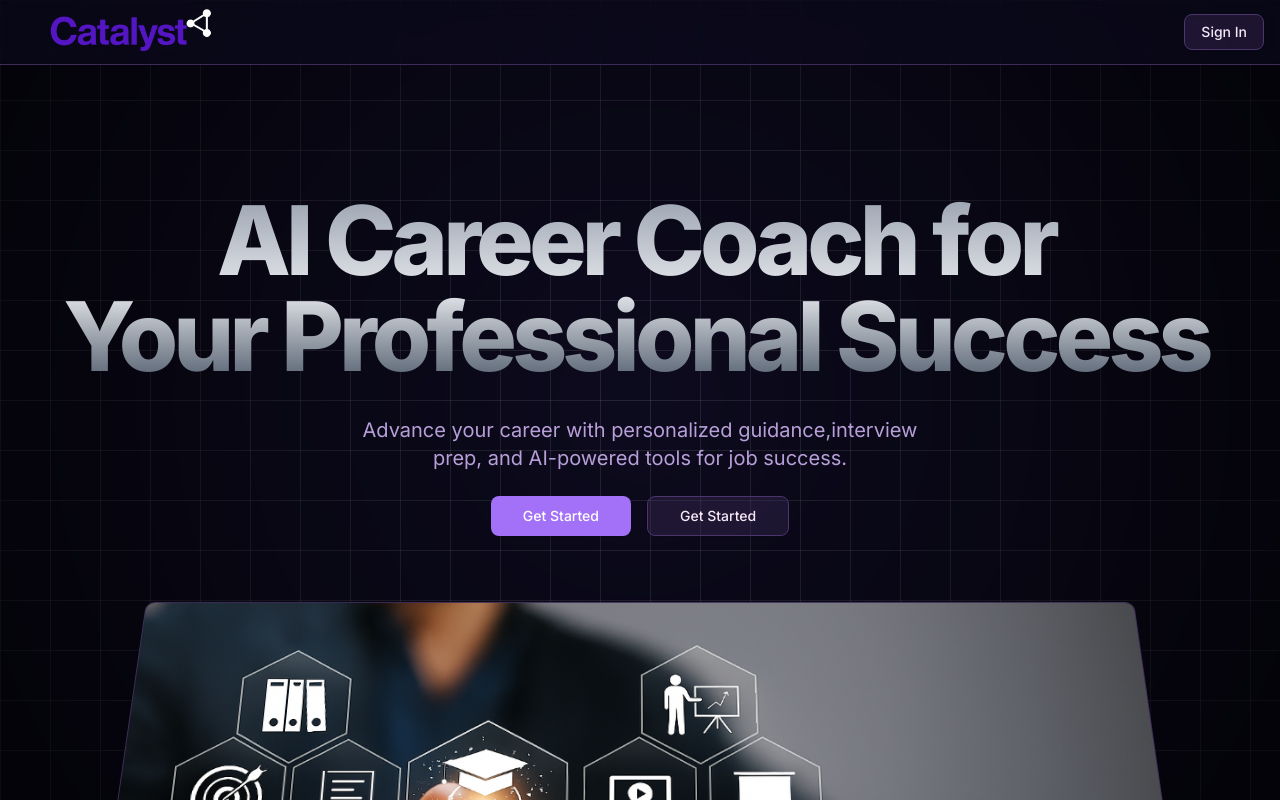
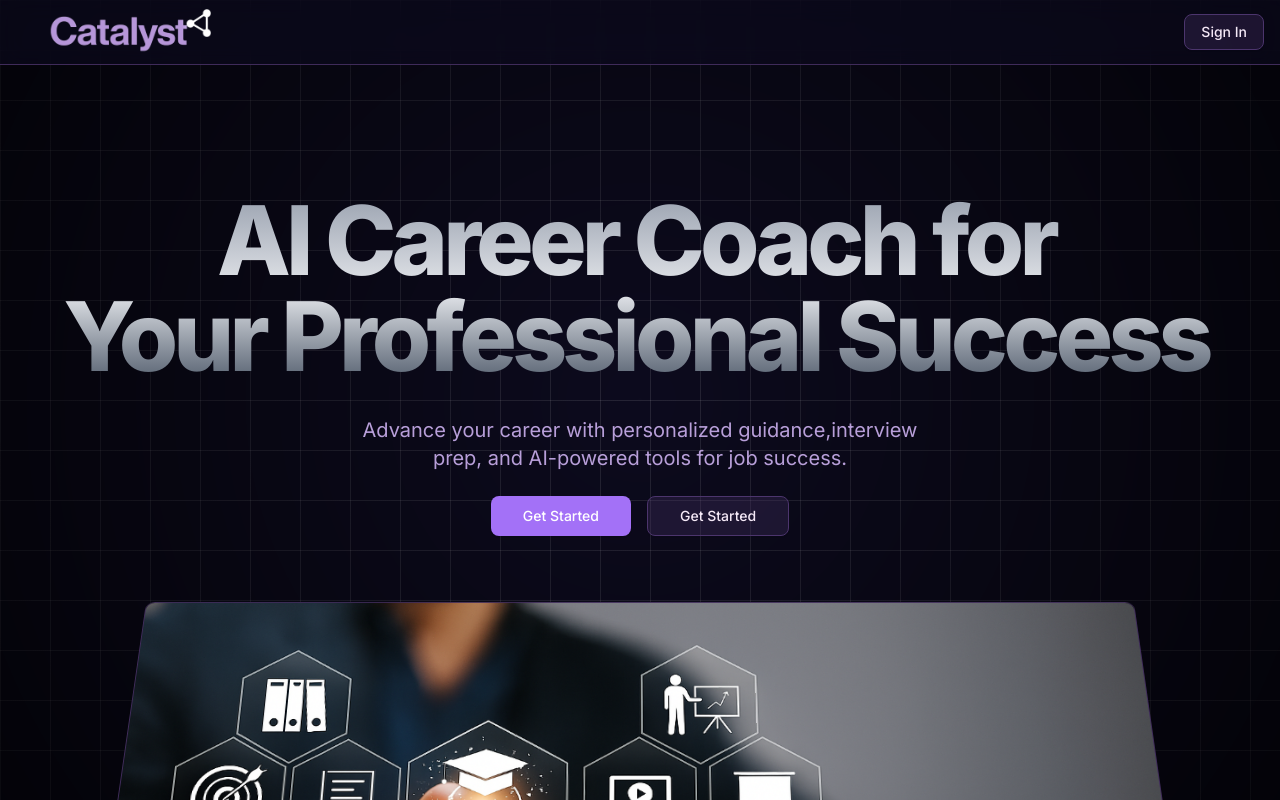
Before and after one commit to Zannatul08/catalyst, a Next.js app: page / in a window 1280 px wide. Shown: the top 800 px of the page. Built offline with nearby package versions, Linux system fonts and the light colour scheme; no server answers.

Commit message:
Update logo

```diff
--- a/components/header.jsx
+++ b/components/header.jsx
@@ -25,7 +25,7 @@ const Header =async () => {
 
             <nav className='container mx-auto px-4 h-16 flex items-center justify-between '>
                 <Link href='/'>
-                    <Image src="/logo.png" alt="Catalyst Logo" width={200} height={60}
+                    <Image src="/logo1.png" alt="Catalyst Logo" width={200} height={60}
                         className='h-40 py-1 w-auto object-contain'
 
                     />
```
Also changed, not shown: public/logo1.png (added).
